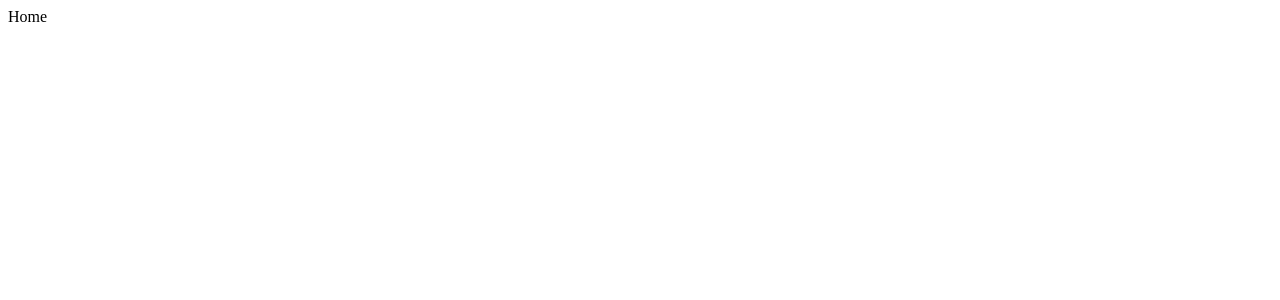
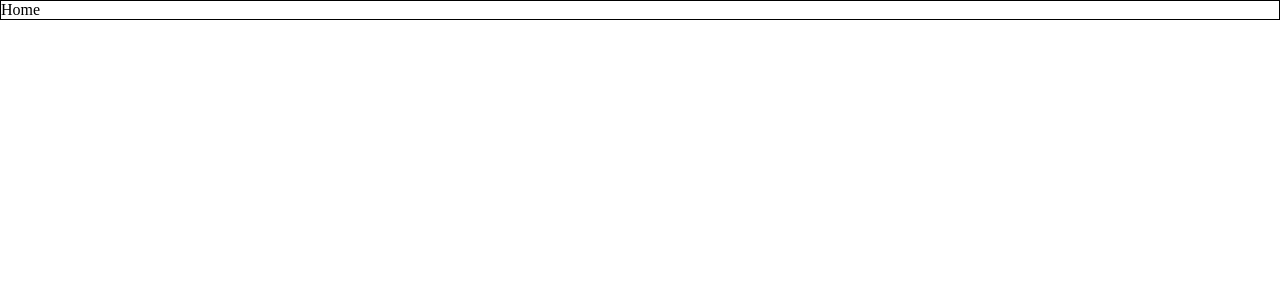
Before and after one commit to tristansssss/pomodoro-app, a Next.js app: page / in a window 1280 px wide. Shown: the top 300 px of the page. Built offline with nearby package versions, Linux system fonts and the light colour scheme.

Commit message:
npm install -D identity-obj-proxy react-test-renderer

```diff
--- a/components/layout/layout.js
+++ b/components/layout/layout.js
@@ -1,13 +1,28 @@
 import styled from "@emotion/styled"
+import Head from "next/head"
 
 const LayoutContainer = styled.div`
-
+  border: 1px solid black;
 `;
 
 export default function Layout({ children }) {
   return (
-    <LayoutContainer>
-      {children}
-    </LayoutContainer>
+    <>
+      <Head>
+        <meta charSet="UTF-8" />
+        <meta name="viewport" content="width=device-width, initial-scale=1.0" />
+        <link
+          rel="icon"
+          type="image/png"
+          sizes="32x32"
+          href="/favicon-32x32.png"
+        />
+        <title>Pomodoro App</title>
+      </Head>
+      <LayoutContainer>
+        {children}
+      </LayoutContainer>
+    </>
+
   )
 }
--- /dev/null
+++ b/pages/_app.js
@@ -0,0 +1,5 @@
+import '../styles/global.css';
+
+export default function App({ Component, pageProps }) {
+  return <Component {...pageProps} />
+}
--- /dev/null
+++ b/styles/global.css
@@ -0,0 +1,9 @@
+html,
+body {
+  padding: 0;
+  margin: 0;
+}
+
+* {
+  box-sizing: border-box;
+}
```
Also changed, not shown: package.json (+4 -3 lines), jest.config.js (added), 2 other files (tests, documents, lock files or other folders).
